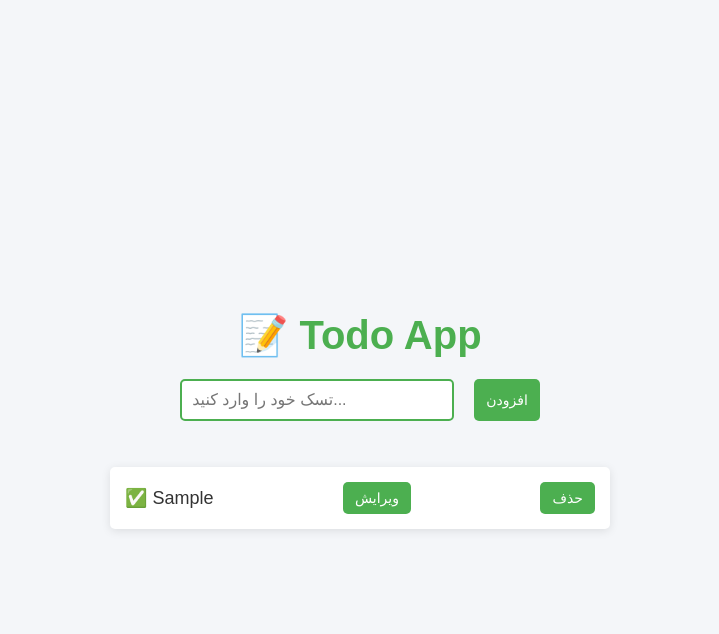
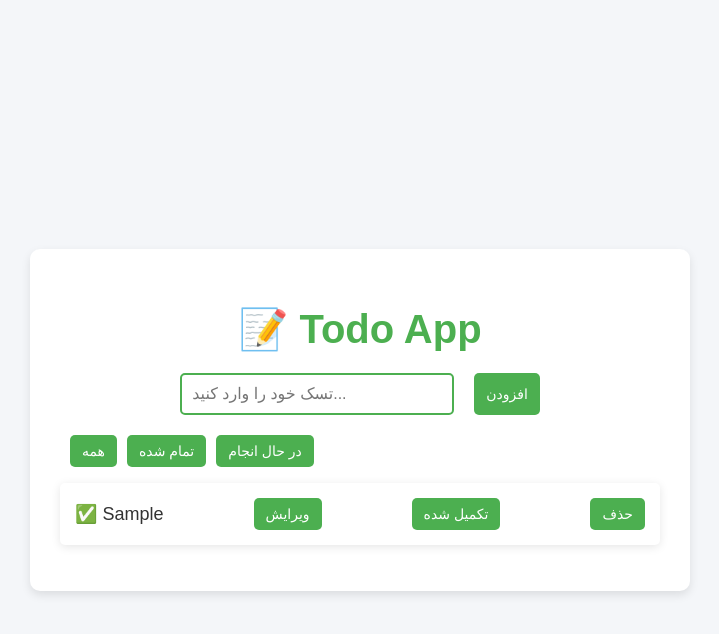
Before and after one commit to HassanEhsani/todo-app, a React (Create React App) app: page / in a window 1280 px wide. Both pictures are taken after typing "Sample" into the empty fields and a click on the button "افزودن". Shown: the top 634 px of the page, without its empty margins (280-999 px from the left). Built offline with nearby package versions, Linux system fonts and the light colour scheme.

Commit message:
adding filter for tasks

```diff
--- a/src/App.css
+++ b/src/App.css
@@ -3,7 +3,6 @@
   background-color: #f4f6f9;
   min-height: 100vh;
   display: flex;
-  flex-direction: column;
   justify-content: center;
   align-items: center;
   font-family: 'Arial', sans-serif;
@@ -11,11 +10,22 @@
   padding: 20px;
 }
 
+/* کادر دور اپلیکیشن */
+.app-container {
+  background-color: white;
+  border-radius: 10px;
+  box-shadow: 0 4px 10px rgba(0, 0, 0, 0.1);
+  width: 100%;
+  max-width: 600px;
+  padding: 30px;
+}
+
 /* عنوان */
 h1 {
   color: #4CAF50;
   margin-bottom: 20px;
   font-size: 2.5rem;
+  text-align: center;
 }
 
 /* فرم ورود تسک */
@@ -60,7 +70,6 @@ ul {
   list-style: none;
   padding: 0;
   width: 100%;
-  max-width: 500px;
 }
 
 li {
--- a/src/App.js
+++ b/src/App.js
@@ -6,6 +6,7 @@ function App() {
   const [input, setInput] = useState('');
   const [editingIndex, setEditingIndex] = useState(null);
   const [editingText, setEditingText] = useState('');
+  const [statusFilter, setStatusFilter] = useState('all'); // فیلتر وضعیت تسک‌ها
 
   // بارگذاری تسک‌ها از LocalStorage
   useEffect(() => {
@@ -25,7 +26,7 @@ function App() {
   const addTask = (e) => {
     e.preventDefault();
     if (input.trim() === '') return;
-    setTasks([...tasks, input]);
+    setTasks([...tasks, { text: input, completed: false }]);
     setInput('');
   };
 
@@ -36,21 +37,36 @@ function App() {
 
   const editTask = (index) => {
     setEditingIndex(index);
-    setEditingText(tasks[index]);
+    setEditingText(tasks[index].text);
   };
 
   const saveEdit = (e) => {
     e.preventDefault();
     const updatedTasks = tasks.map((task, index) =>
-      index === editingIndex ? editingText : task
+      index === editingIndex ? { ...task, text: editingText } : task
     );
     setTasks(updatedTasks);
     setEditingIndex(null);
     setEditingText('');
   };
 
+  const toggleCompletion = (index) => {
+    const updatedTasks = tasks.map((task, i) =>
+      i === index ? { ...task, completed: !task.completed } : task
+    );
+    setTasks(updatedTasks);
+  };
+
+  // فیلتر کردن تسک‌ها بر اساس وضعیت
+  const filteredTasks = tasks.filter((task) => {
+    if (statusFilter === 'all') return true;
+    if (statusFilter === 'completed') return task.completed;
+    if (statusFilter === 'incomplete') return !task.completed;
+  });
+
   return (
     <div className="App">
+      <div className="app-container">
         <h1>📝 Todo App</h1>
         <form onSubmit={editingIndex === null ? addTask : saveEdit}>
           <input
@@ -61,16 +77,28 @@ function App() {
           />
           <button type="submit">{editingIndex === null ? 'افزودن' : 'ذخیره تغییرات'}</button>
         </form>
+
+        {/* فیلتر کردن تسک‌ها */}
+        <div className="filters">
+          <button onClick={() => setStatusFilter('all')}>همه</button>
+          <button onClick={() => setStatusFilter('completed')}>تمام شده</button>
+          <button onClick={() => setStatusFilter('incomplete')}>در حال انجام</button>
+        </div>
+
         <ul>
-        {tasks.map((task, index) => (
-          <li key={index}>
-            ✅ {task}
+          {filteredTasks.map((task, index) => (
+            <li key={index} style={{ textDecoration: task.completed ? 'line-through' : 'none' }}>
+              ✅ {task.text}
               <button onClick={() => editTask(index)}>ویرایش</button>
+              <button onClick={() => toggleCompletion(index)}>
+                {task.completed ? 'بازگشت به حالت اولیه' : 'تکمیل شده'}
+              </button>
               <button onClick={() => deleteTask(index)}>حذف</button>
             </li>
           ))}
         </ul>
       </div>
+    </div>
   );
 }
 
```
Lines whose indentation alone changed are shown as unchanged.
